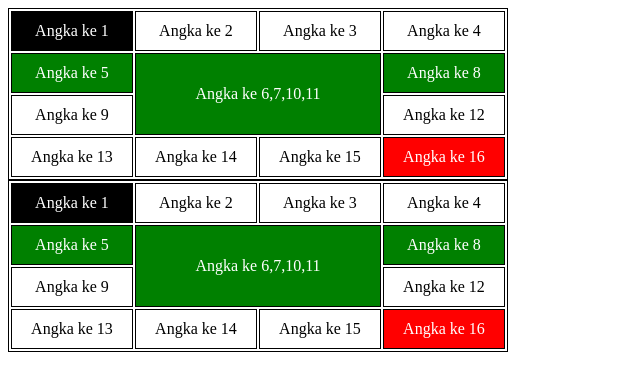
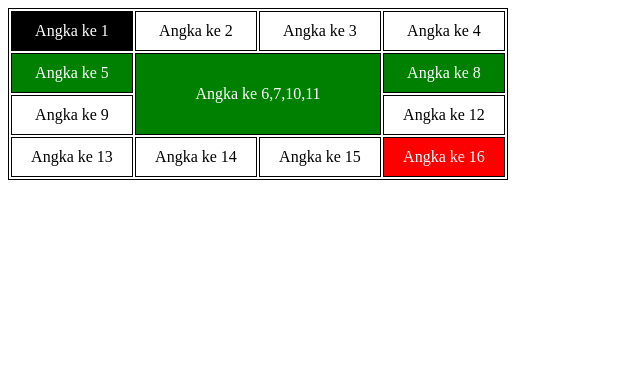
Before and after one commit to Raihan32/Challenge_HTML_1, a plain HTML site: page index.html in a window 1280 px wide. Shown: the whole page, without its empty margins (0-640 px from the left). Drawn offline with Linux system fonts and the light colour scheme.

Commit message:
git push -u origin main

```diff
--- a/index.html
+++ b/index.html
@@ -38,44 +38,4 @@
       </table>
     </div>
   </body>
-</html><!DOCTYPE html>
-<html lang="en">
-  <head>
-    <link rel="stylesheet" href="css.css">
-    <meta charset="UTF-8">
-    <meta http-equiv="X-UA-Compatible" content="IE=edge">
-    <meta name="viewport" content="width=device-width, initial-scale=1.0">
-    <title>Document</title>
-  </head>
-  <body>
-    <div class="tabel">
-      <table>
-        <thead>
-          <tr>
-            <td class="tdhitam">Angka ke 1</td>
-            <td>Angka ke 2</td>
-            <td>Angka ke 3</td>
-            <td>Angka ke 4</td>
-          </tr>
-        </thead>
-        <tbody>
-          <tr>
-            <td class="tdhijau">Angka ke 5</td>
-            <td class="tdhijau" colspan="2" rowspan="2">Angka ke 6,7,10,11</td>
-            <td class="tdhijau">Angka ke 8</td>
-          </tr>
-          <tr>
-            <td>Angka ke 9</td>
-            <td>Angka ke 12</td>
-          </tr>
-          <tr>
-            <td>Angka ke 13</td>
-            <td>Angka ke 14</td>
-            <td>Angka ke 15</td>
-            <td class="tdmerah">Angka ke 16</td>
-          </tr>
-        </tbody>
-      </table>
-    </div>
-  </body>
 </html>
```
